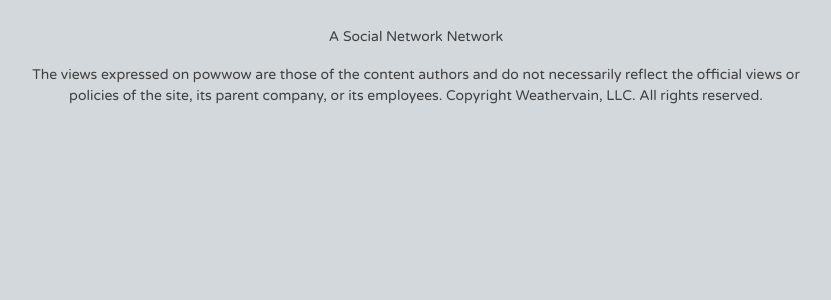
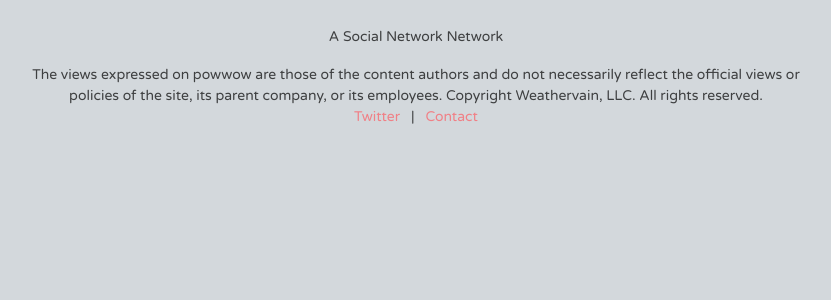
Before and after one commit to owenwillis/powwow, a Django app: page / in a window 1280 px wide. Shown: the part 170-470 px from the top of the page, without its empty margins (224-1055 px from the left). Run offline with Django 3.2, Linux system fonts and the light colour scheme; data that the repository does not hold is empty; parts of the project's set-up code (start-up, migrations or seed data) failed here and were passed over; some libraries are stand-ins or nearby versions.

Commit message:
adding twitter/email

```diff
--- a/powwows/templates/powwows/layout.html
+++ b/powwows/templates/powwows/layout.html
@@ -85,7 +85,10 @@
 
             <p>A Social Network Network</p>
             <br>
-            <p>The views expressed on powwow are those of the content authors and do not necessarily reflect the official views or policies of the site, its parent company, or its employees. Copyright Weathervain, LLC. All rights reserved.</p>
+            <p>The views expressed on powwow are those of the content authors and do not necessarily reflect the official views or policies of the site, its parent company, or its employees. Copyright Weathervain, LLC. All rights reserved.<br>
+            <a href="http://twitter.com/jointhepowwow">Twitter</a> &nbsp; | &nbsp; <a href="mailto: jointheweathervain@gmail.com">Contact</a>
+</div>
+            </p>
 
           </div>
 
```
